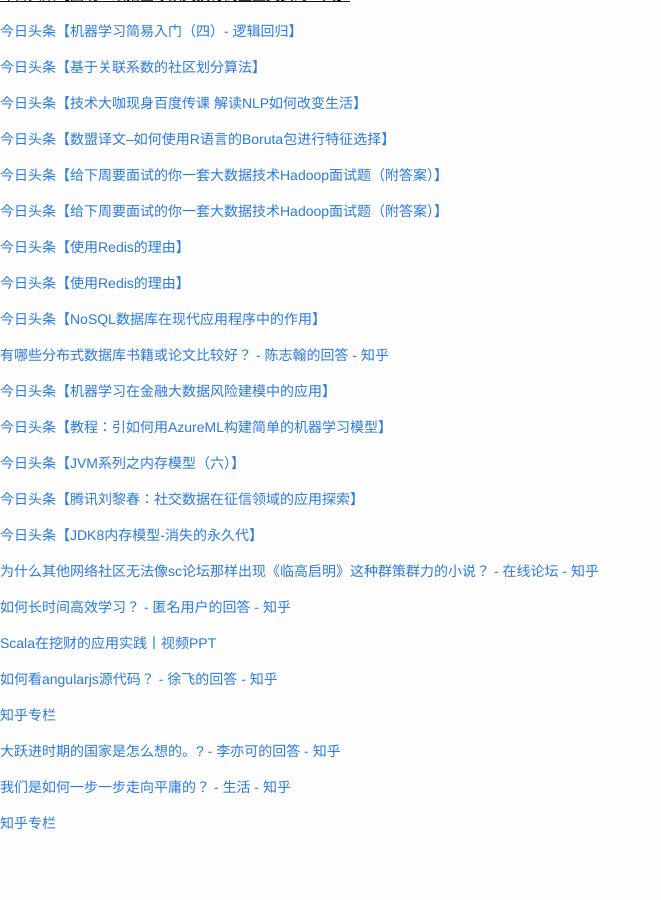
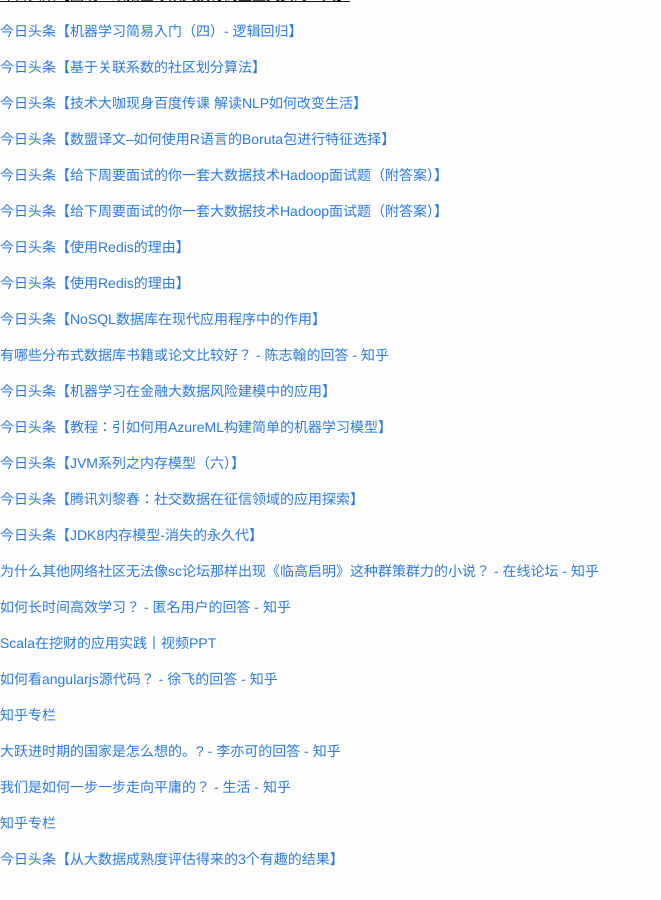
Before and after one commit to cnwarden/cnwarden.github.io, a Jekyll site: the page built from fav/index.md, in a window 1280 px wide and 900 px high, scrolled down 6822 px. Shown: the whole window, without its empty margins (0-661 px from the left). Built offline with Jekyll 4.4.1, drawn with Linux system fonts in a browser that asks for light colours; emoji names are drawn with the system emoji font; before the commit the page ends 7686 px from its top, so only the background shows below that.

Commit message:
auto commit

```diff
--- a/fav/index.md
+++ b/fav/index.md
@@ -424,3 +424,5 @@ title:  fav
 [我们是如何一步一步走向平庸的？ - 生活 - 知乎](https://www.zhihu.com/question/33220674)
 
 [知乎专栏](http://zhuanlan.zhihu.com/purerender/20638731)
+
+[今日头条【从大数据成熟度评估得来的3个有趣的结果】](http://toutiao.com/group/6267325376684343554/?iid=3946525414&app=news_article&tt_from=android_share&utm_source=email&utm_medium=toutiao_android&utm_campaign=client_share)
```
